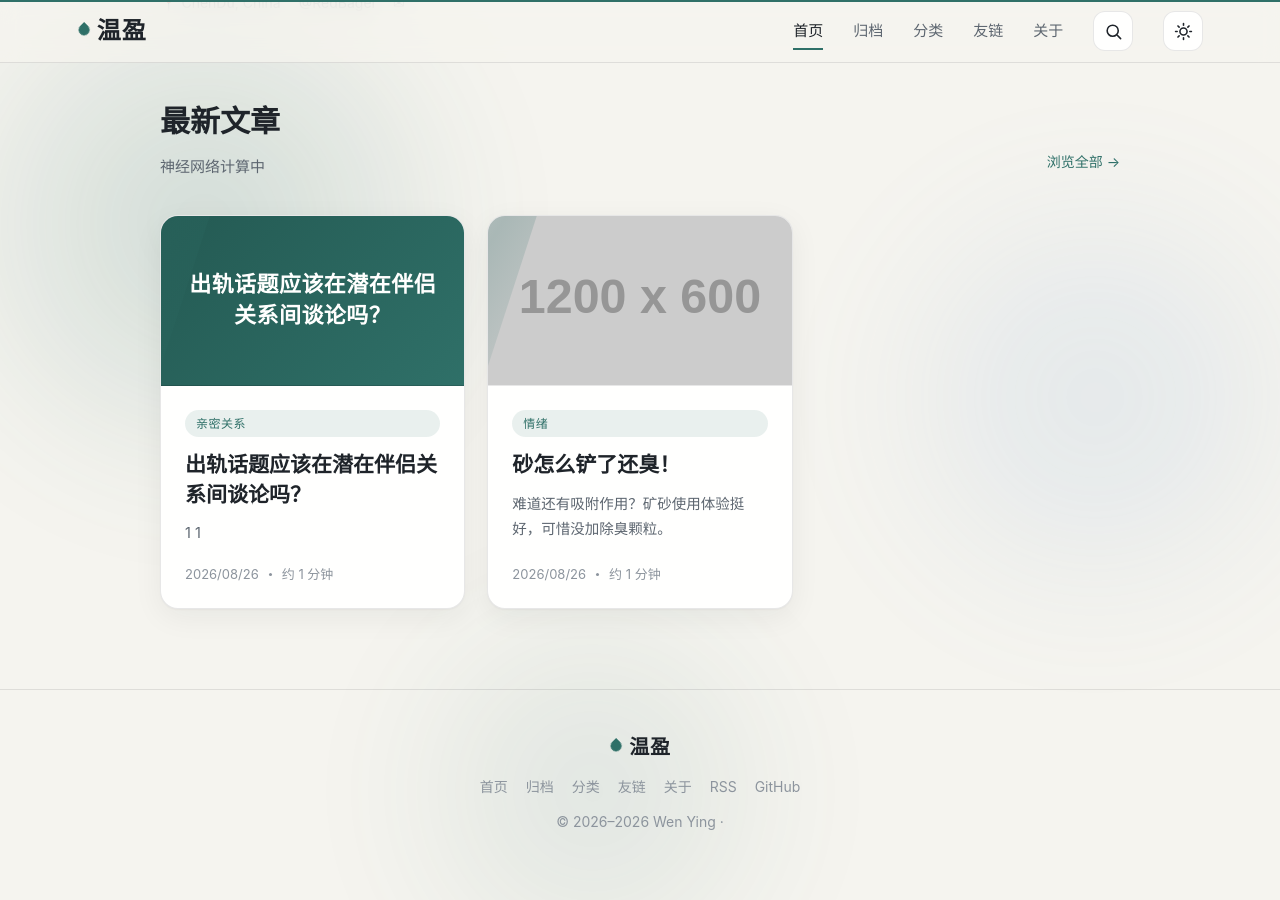
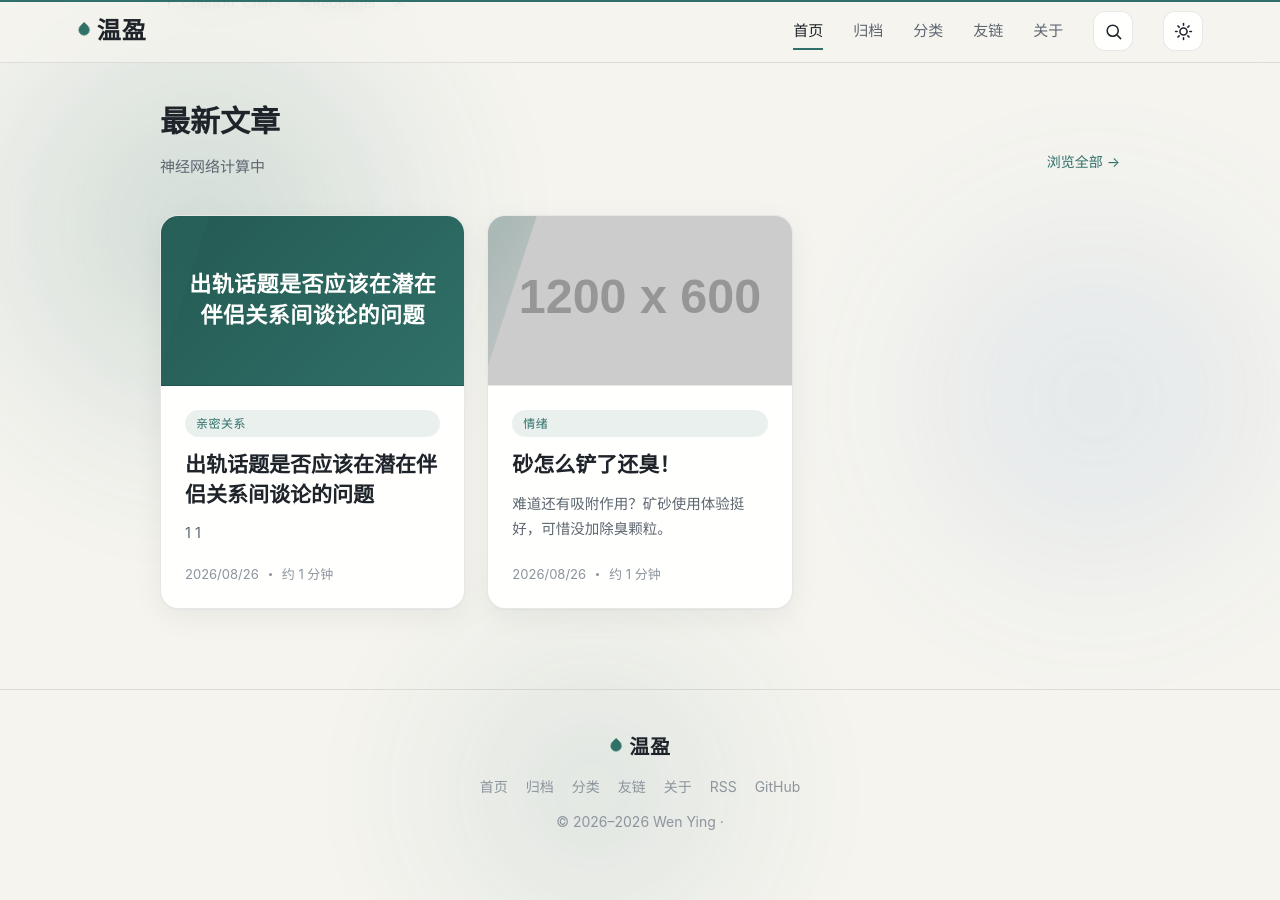
Before and after one commit to RedBagel/RedBagel.github.io, a Jekyll site: the page built from index.html, in a window 1280 px wide and 900 px high, scrolled down 505 px. Built offline with Jekyll 4.4.1, drawn with Linux system fonts in a browser that asks for light colours; a style sheet for code colours, icons or effects is not loaded.

Commit message:
Update and rename 2026-08-26-chugui-huati.md to 2026-08-26-出轨话题是否应该在潜在伴侣关系间谈论的问题.md

```diff
--- a/_posts/2026-08-26-chugui-huati.md
+++ b/_posts/2026-08-26-出轨话题是否应该在潜在伴侣关系间谈论的问题.md
@@ -1,5 +1,5 @@
 ---
-title: 出轨话题应该在潜在伴侣关系间谈论吗？
+title: 出轨话题是否应该在潜在伴侣关系间谈论的问题
 date: 2026-08-26 20:00:00 +0800
 author: 温盈
 tags: [出轨, 话题, 恋爱, 亲密关系, 思考]
```
